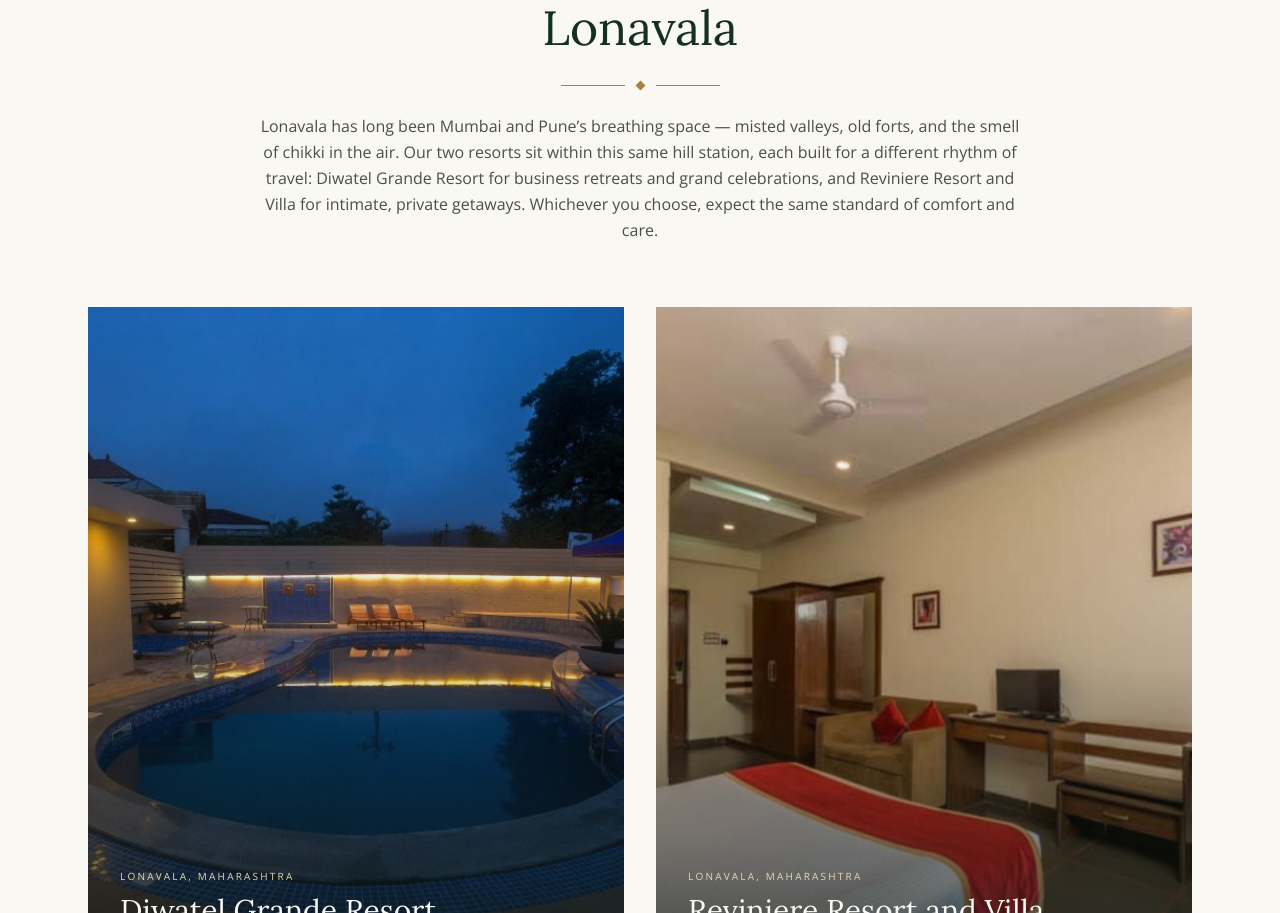
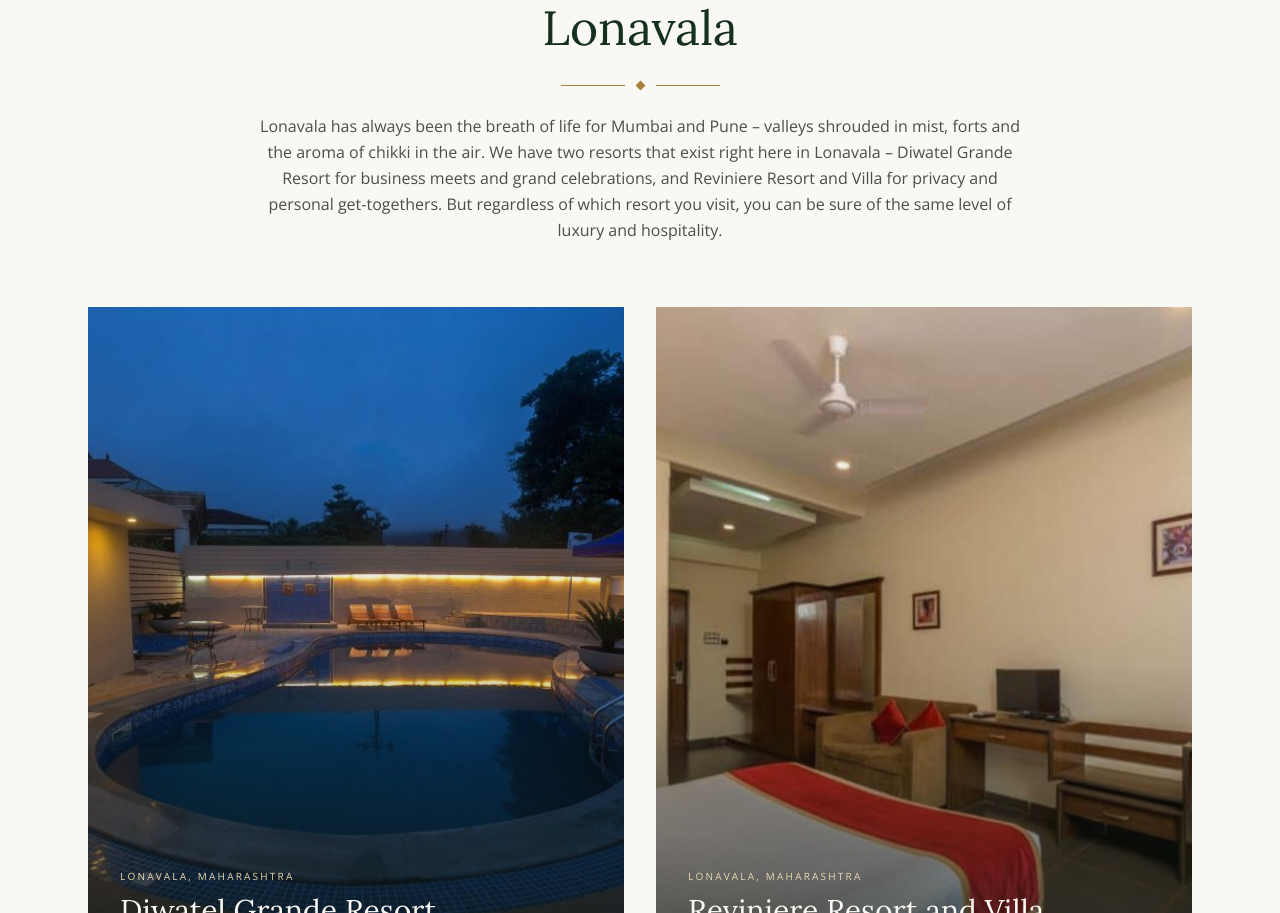
Before and after one commit to sagarkadam7/Diwate, a Next.js app: page / in a window 1280 px wide. Shown: the part 1007-1920 px from the top of the page. Built offline with nearby package versions, Linux system fonts and the light colour scheme.

Commit message:
4 commit

```diff
--- a/components/GroupIntro.tsx
+++ b/components/GroupIntro.tsx
@@ -14,11 +14,7 @@ export default function GroupIntro() {
         </h2>
         <Divider className="my-6" />
         <p className="text-[15px] sm:text-base leading-relaxed text-ink/75 font-light max-w-3xl mx-auto">
-          Lonavala has long been Mumbai and Pune&rsquo;s breathing space — misted valleys, old forts,
-          and the smell of chikki in the air. Our two resorts sit within this same hill station,
-          each built for a different rhythm of travel: Diwatel Grande Resort for business retreats
-          and grand celebrations, and Reviniere Resort and Villa for intimate, private getaways.
-          Whichever you choose, expect the same standard of comfort and care.
+          Lonavala has always been the breath of life for Mumbai and Pune &ndash; valleys shrouded in mist, forts and the aroma of chikki in the air. We have two resorts that exist right here in Lonavala &ndash; Diwatel Grande Resort for business meets and grand celebrations, and Reviniere Resort and Villa for privacy and personal get-togethers. But regardless of which resort you visit, you can be sure of the same level of luxury and hospitality.
         </p>
       </div>
 
```
